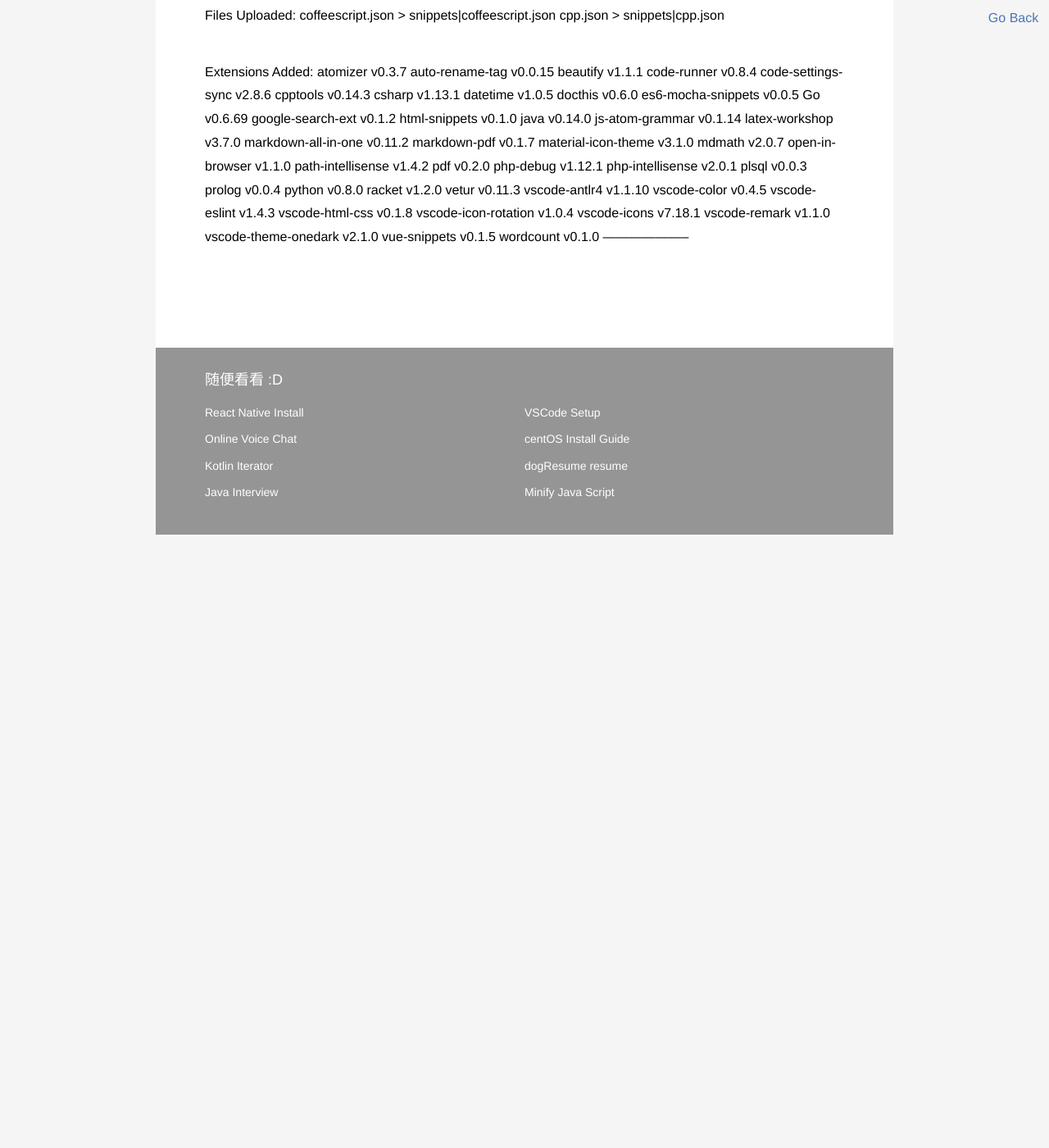
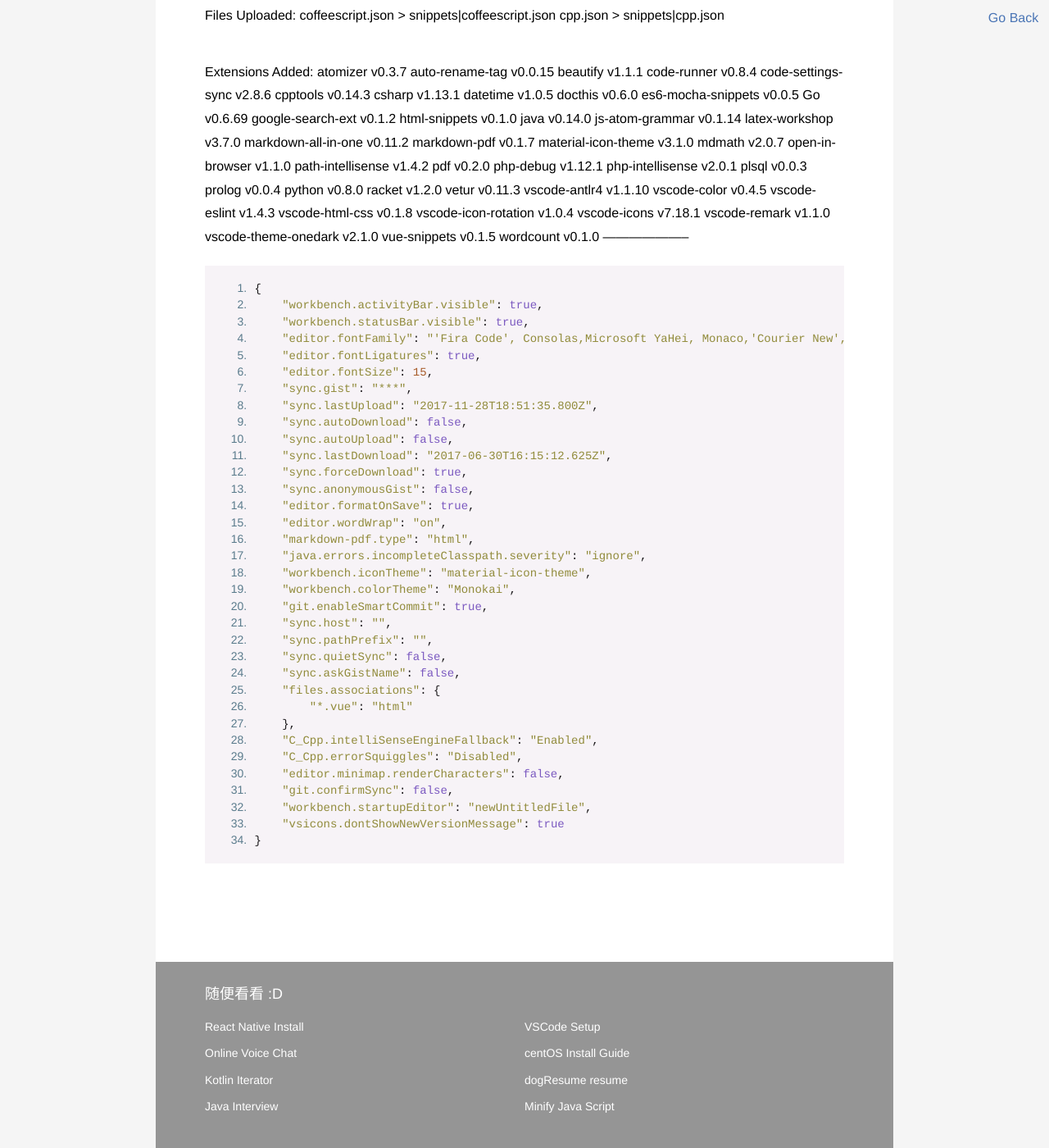
Before and after one commit to WMXPY/blog.mengw.io, a Jekyll site: the page built from _posts/blog/2017-11-27-vscode-setup.md, in a window 1280 px wide and 1400 px high, scrolled down 375 px. Shown: the whole window at 82% size. Built offline with Jekyll 4.4.1, drawn with Linux system fonts in a browser that asks for light colours; before the commit the page ends 1027 px from its top, so only the background shows below that.

Commit message:
user setting

````diff
--- a/_posts/blog/2017-11-27-vscode-setup.md
+++ b/_posts/blog/2017-11-27-vscode-setup.md
@@ -60,3 +60,40 @@ Extensions Added:
   vue-snippets v0.1.5
   wordcount v0.1.0
 --------------------
+
+```json
+{
+    "workbench.activityBar.visible": true,
+    "workbench.statusBar.visible": true,
+    "editor.fontFamily": "'Fira Code', Consolas,Microsoft YaHei, Monaco,'Courier New',monospace",
+    "editor.fontLigatures": true,
+    "editor.fontSize": 15,
+    "sync.gist": "***",
+    "sync.lastUpload": "2017-11-28T18:51:35.800Z",
+    "sync.autoDownload": false,
+    "sync.autoUpload": false,
+    "sync.lastDownload": "2017-06-30T16:15:12.625Z",
+    "sync.forceDownload": true,
+    "sync.anonymousGist": false,
+    "editor.formatOnSave": true,
+    "editor.wordWrap": "on",
+    "markdown-pdf.type": "html",
+    "java.errors.incompleteClasspath.severity": "ignore",
+    "workbench.iconTheme": "material-icon-theme",
+    "workbench.colorTheme": "Monokai",
+    "git.enableSmartCommit": true,
+    "sync.host": "",
+    "sync.pathPrefix": "",
+    "sync.quietSync": false,
+    "sync.askGistName": false,
+    "files.associations": {
+        "*.vue": "html"
+    },
+    "C_Cpp.intelliSenseEngineFallback": "Enabled",
+    "C_Cpp.errorSquiggles": "Disabled",
+    "editor.minimap.renderCharacters": false,
+    "git.confirmSync": false,
+    "workbench.startupEditor": "newUntitledFile",
+    "vsicons.dontShowNewVersionMessage": true
+}
+```
````
